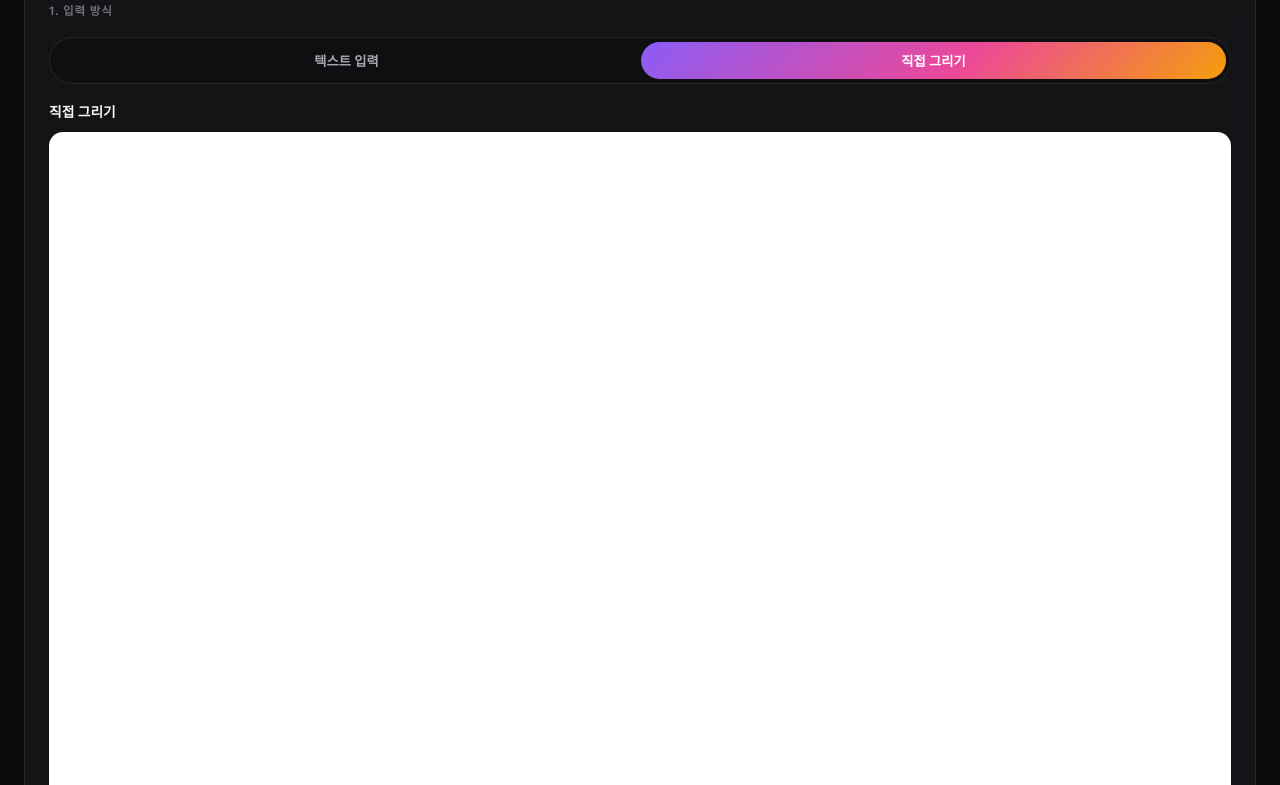
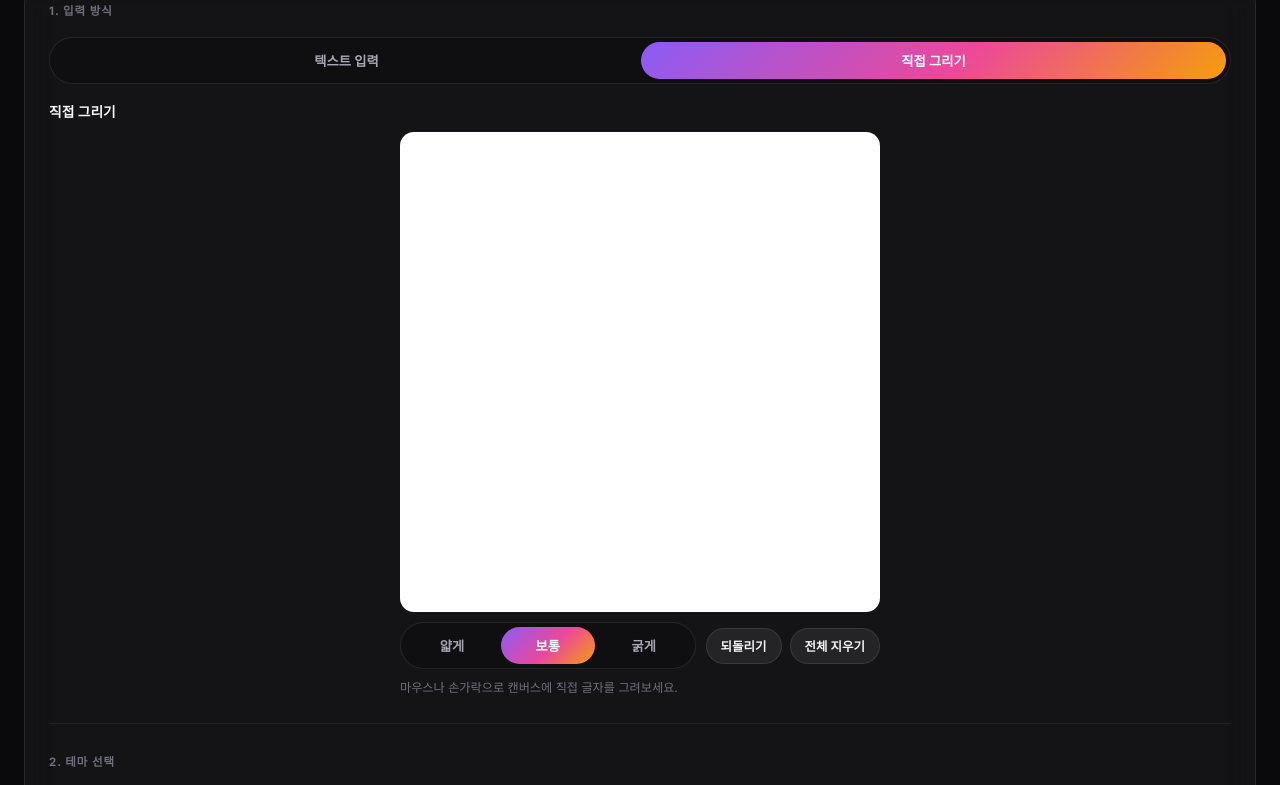
Before and after one commit to visual-viu/ds-sjcu202609, a website: page public/index.html in a window 1280 px wide. Shown: the part 652-1437 px from the top of the page. Drawn offline with Linux system fonts and the light colour scheme; a web font is replaced by a local one.

Commit message:
Cap drawing pad width so brush/undo/clear controls stay compact
Now that the settings panel spans the full studio width, the draw
pad and its toolbar buttons were stretching far past their intended
size. Capping the pad at 480px keeps the canvas and the brush-size
/ undo / clear controls sized and laid out (side by side) the same
way they were before the layout change.

Co-Authored-By: Claude Sonnet 5 <noreply@anthropic.com>
Claude-Session: https://claude.ai/code/session_01A4jAYuqxNGfsy2yTzjqLqC

```diff
--- a/public/style.css
+++ b/public/style.css
@@ -323,7 +323,7 @@ body::before {
 .mode-panel { animation: fadeIn 0.2s ease; }
 
 /* Draw pad (freehand character sketch, replaces file upload) */
-.draw-pad { display: flex; flex-direction: column; gap: 10px; }
+.draw-pad { display: flex; flex-direction: column; gap: 10px; max-width: 480px; margin: 0 auto; }
 
 #drawCanvas {
   width: 100%;
```
